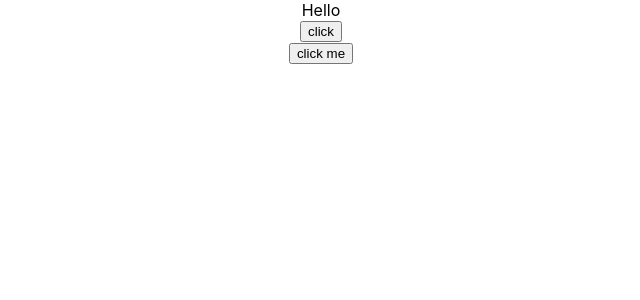
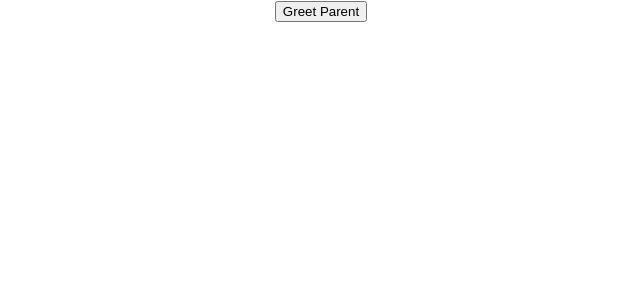
Before and after one commit to Svavar16/ReactLearning, a React (Create React App) app in the folder React beginner(Youtube)/hello-world/: page / in a window 1280 px wide. Shown: the top 300 px of the page, without its empty margins (319-959 px from the left). Built offline with nearby package versions, Linux system fonts and the light colour scheme.

Commit message:
methods as props

```diff
--- a/React beginner(Youtube)/hello-world/src/App.js
+++ b/React beginner(Youtube)/hello-world/src/App.js
@@ -9,14 +9,15 @@
 import FunctionClick from './components/FunctionClick'
 import ClassClick from './components/ClassClick'
 import EvencBind from './components/EventBind'
-
+import ParentComponent from './components/ParentComponent'
 
 function App() {
   return (
     <div className="App">
-      <EvencBind></EvencBind>
+      <ParentComponent></ParentComponent>
+      {/*<EvencBind></EvencBind>
       <ClassClick></ClassClick>
-      {/*<FunctionClick></FunctionClick>
+      <FunctionClick></FunctionClick>
       <Counter></Counter>
       <Greet name='Bruce' heroName='Batman'>
       <p>This is a child paragraph</p>
--- /dev/null
+++ b/React beginner(Youtube)/hello-world/src/components/ChildComponent.js
@@ -0,0 +1,12 @@
+import React from 'react'
+
+function ChildComponent(props) {
+
+    return (
+        <div>
+            <button onClick={ () => props.greetHandler('Child')}>Greet Parent</button>
+        </div>
+    )
+}
+
+export default ChildComponent
--- /dev/null
+++ b/React beginner(Youtube)/hello-world/src/components/ParentComponent.js
@@ -0,0 +1,29 @@
+import React, { Component } from 'react'
+import ChildComponent from './ChildComponent'
+
+class ParentComponent extends Component {
+
+    constructor(props) {
+        super(props)
+
+        this.state = {
+             parentName: 'Parent'
+        }
+
+        this.greetParent = this.greetParent.bind(this)
+    }
+
+    greetParent(childName){
+        alert(`Hello ${this.state.parentName} from ${childName}`)
+    }
+
+    render() {
+        return (
+            <div>
+                <ChildComponent greetHandler={this.greetParent}/>
+            </div>
+        )
+    }
+}
+
+export default ParentComponent
```
